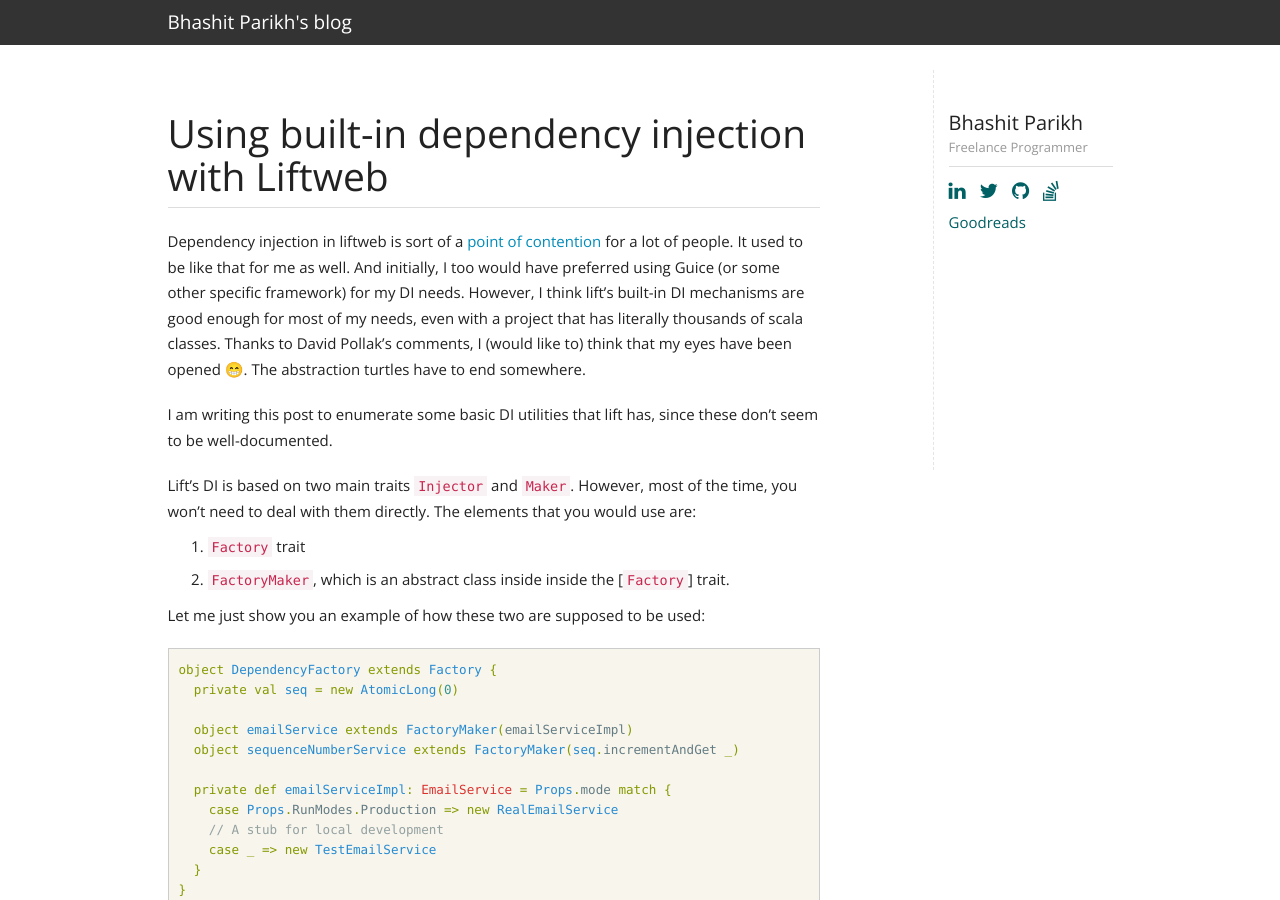
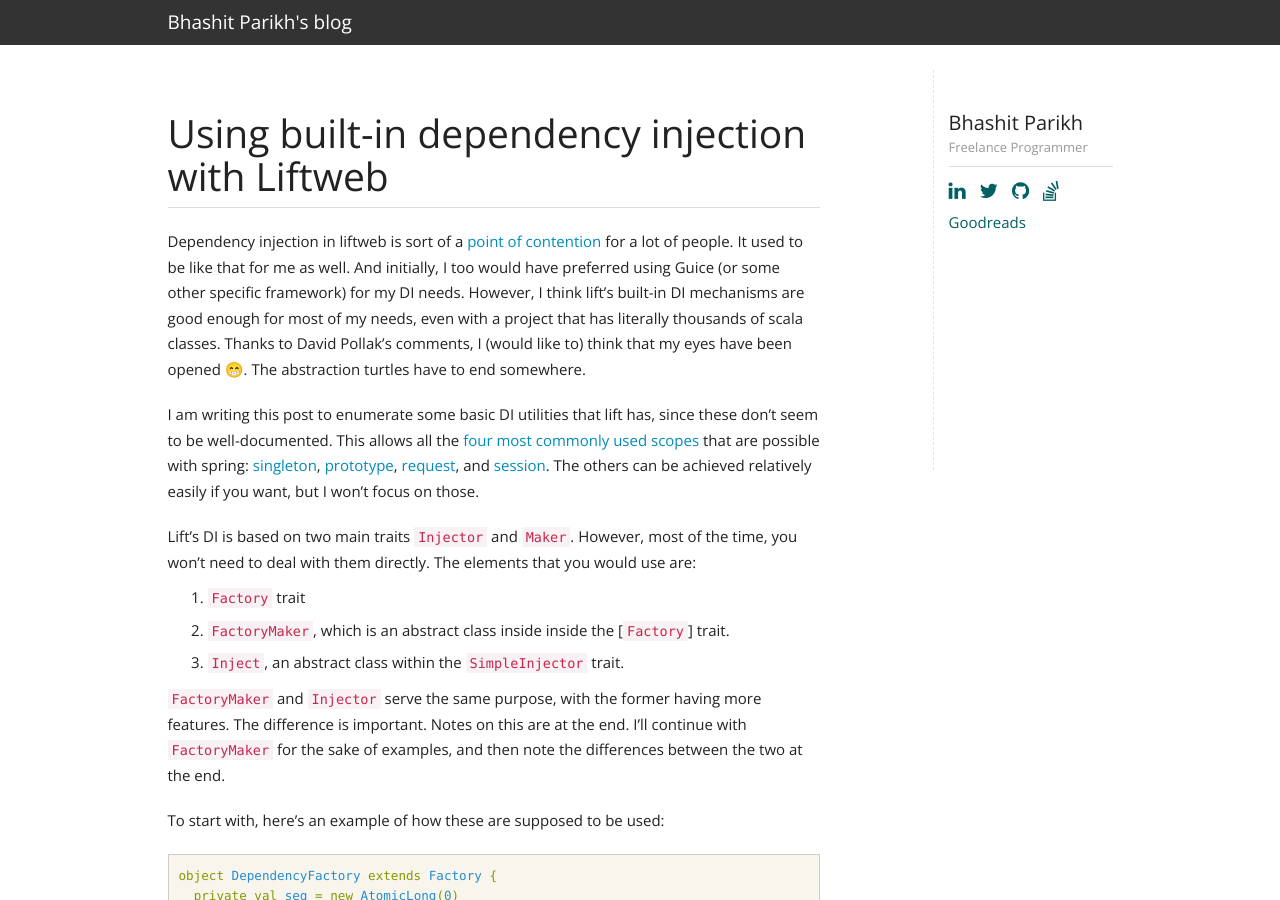
Before and after one commit to Bhashit/bhashit.github.io, a Jekyll site: the page built from _posts/2017-06-17-dependency-injection-liftweb-scala.markdown, in a window 1280 px wide and 900 px high. Built offline with Jekyll 4.4.1, drawn with Linux system fonts in a browser that asks for light colours; emoji names are drawn with the system emoji font; comment, search, counter and statistics services are not loaded; some of the changed text lies outside the part shown.

Commit message:
Notes on FactoryMaker vs Inject

````diff
--- a/_posts/2017-06-17-dependency-injection-liftweb-scala.markdown
+++ b/_posts/2017-06-17-dependency-injection-liftweb-scala.markdown
@@ -16,7 +16,14 @@
 :grin:. The abstraction turtles have to end somewhere.
 
 I am writing this post to enumerate some basic DI utilities that lift
-has, since these don't seem to be well-documented.
+has, since these don't seem to be well-documented. This allows all
+the
+[four most commonly used scopes](https://docs.spring.io/spring/docs/current/spring-framework-reference/html/beans.html#beans-factory-scopes) that
+are possible with spring:
+[singleton][spring-di-singleton],
+[prototype][spring-di-prototype], [request][spring-di-request],
+and [session][spring-di-session]. The others can be achieved
+relatively easily if you want, but I won't focus on those.
 
 Lift's DI is based on two main traits [`Injector`][injector]
 and [`Maker`][maker]. However, most of the time, you won't need to
@@ -25,8 +32,15 @@
 1. [`Factory`][factory] trait
 2. [`FactoryMaker`][factory-maker], which is an abstract class inside
    inside the [`Factory`] trait.
+3. [`Inject`][simple-inject], an abstract class within the
+   `SimpleInjector` trait.
 
-Let me just show you an example of how these two are supposed to be
+`FactoryMaker` and `Injector` serve the same purpose, with the former
+having more features. The difference is important. Notes on this are
+at the end. I'll continue with `FactoryMaker` for the sake of
+examples, and then note the differences between the two at the end.
+
+To start with, here's an example of how these are supposed to be
 used:
 
 ```scala
@@ -193,7 +207,7 @@
 
 The above cases handle most of the stuff you will need. When testing,
 all of your tests might need to mock some of the services, without
-affecting other tests. Doing this manually would be a nightmarish,
+affecting other tests. Doing this manually would be nightmarish,
 extremely prone to errors. The way to do it is to have isolated
 dependency graph for your tests. The key is realizing that the
 `DependencyFactory` could be just a normal scala instance that itself
@@ -273,12 +287,11 @@
 DependencyFactory.instance.doWith(customDepFactory) {
   // write all your tests here
 }
-
 ```
 
 And this would work as expected. You can try to come up with variation
 on how to do this without the added indentation though. For ex. you
-can do following with [scalatest][http://www.scalatest.org/]:
+can do following with [scalatest](http://www.scalatest.org/):
 
 ```scala
 trait DependencyOverrides extends SuiteMixin { self: Suite =>
@@ -292,9 +305,7 @@
       super.withFixture(test)
     }
   }
-
 }
-
 ```
 
 Scalatest has something called [fixtures][fixtures] that comes in
@@ -310,8 +321,30 @@
     ...
   }
 }
+```
 
+## Differences between `FactoryMaker` and `Inject`
+
+You can also declare your dependencies using
+the [`Inject`][simple-inject] class, exactly like the
+`FactoryMaker`. For ex.
+
+```scala
+object cardServiceFactoryMaker extends FactoryMaker(cardServiceVendor)
+
+object cardServiceInject extends Inject(cardServiceVendor)
 ```
+
+Both of these can be identically used, with one major
+difference: `Inject` doesn't have session/request scoped
+dependencies. To [quote Antonio][antonio-reply] (with some modification):
+
+> `FactoryMaker` can have a very high overhead for simple injection
+> needs (on the order of 100+ms I think) due to the fact that it
+> checks for session/request scoped overrides, which require
+> synchronized blocks. `Inject` doesn't have that overhead.
+
+So,there you go. Use `Inject` if you don't need the session/request scopes.
 
 ## Conclusion
 
@@ -325,6 +358,7 @@
 [maker]: https://liftweb.net/api/26/api/index.html#net.liftweb.util.Maker
 [factory]: https://liftweb.net/api/26/api/index.html#net.liftweb.http.Factory
 [factory-maker]: https://github.com/lift/framework/blob/5033c8798d4444f81996199c10ea330770e47fbc/web/webkit/src/main/scala/net/liftweb/http/Factory.scala#L37
+[simple-inject]: https://liftweb.net/api/26/api/index.html#net.liftweb.util.SimpleInjector$Inject
 [function0]: http://www.scala-lang.org/api/current/scala/Function0.html
 [sess-var]: https://liftweb.net/api/26/api/index.html#net.liftweb.http.SessionVar
 [req-var]: https://liftweb.net/api/26/api/index.html#net.liftweb.http.RequestVar
````
Also changed, not shown: other parts of _posts/2017-06-17-dependency-injection-liftweb-scala.markdown (+2 -0 lines).
